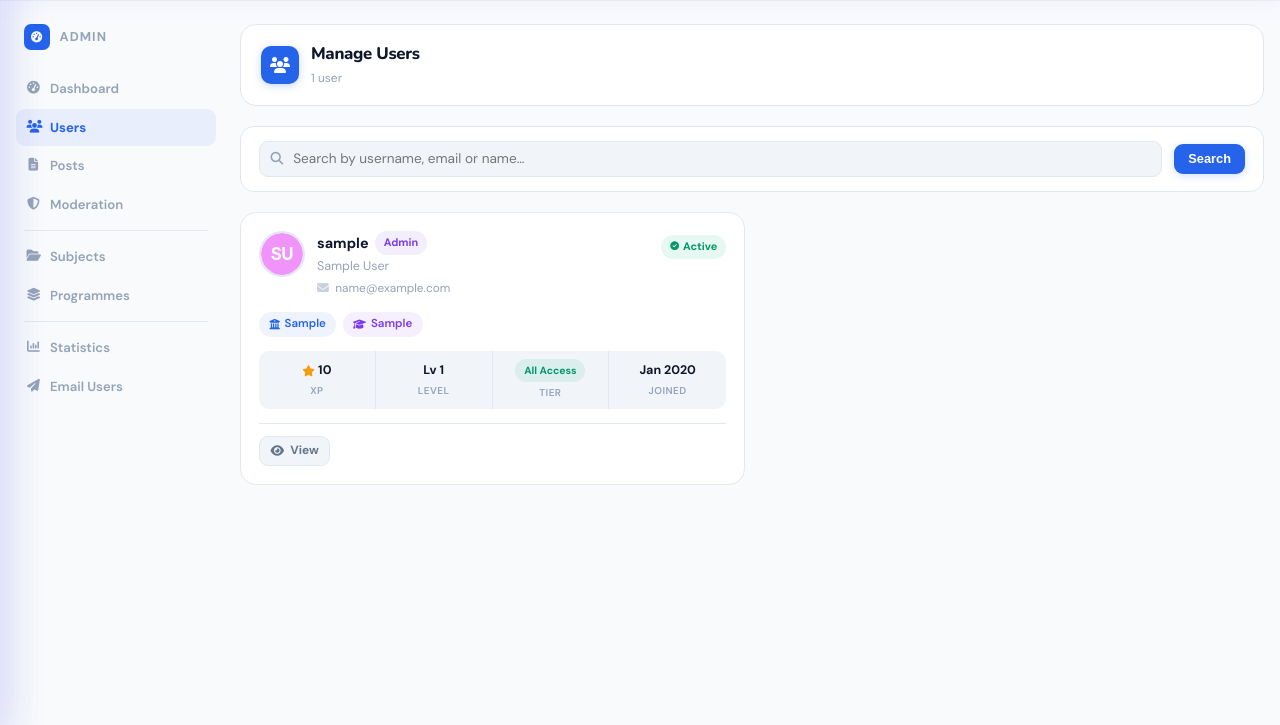
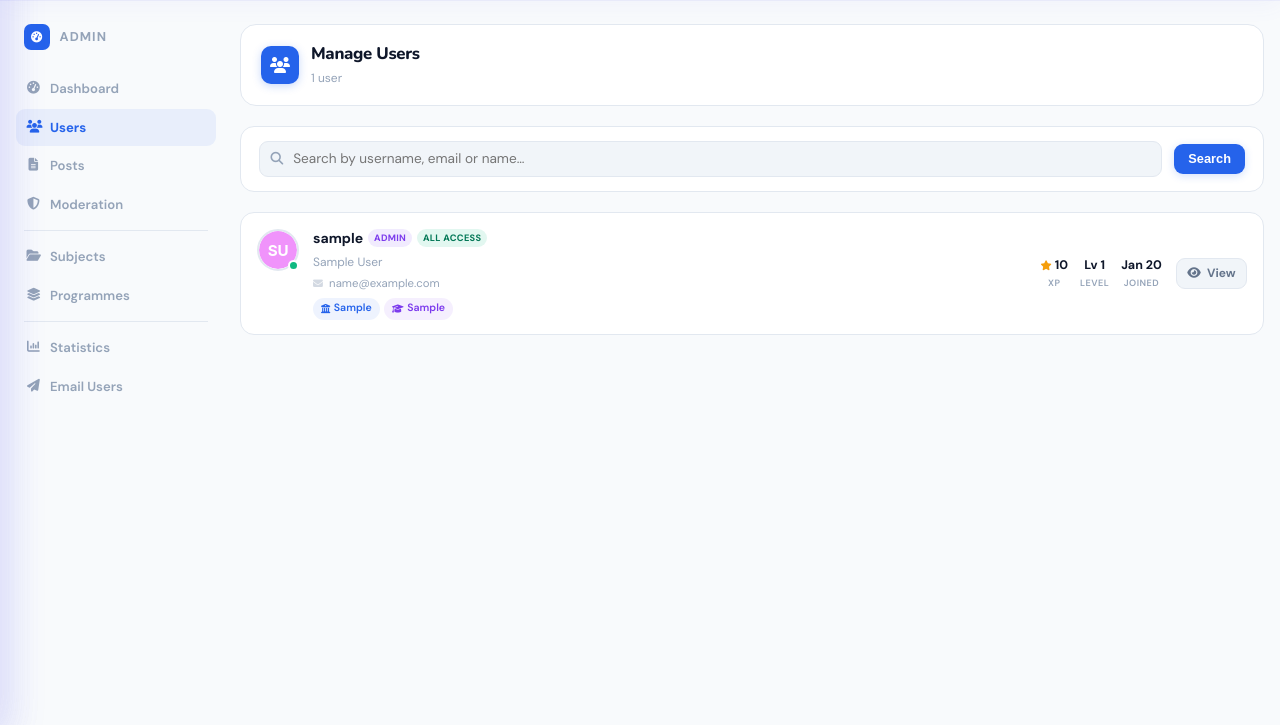
Before and after one commit to attastudy7-sudo/knowly, a Flask app: page /admin/users in a window 1280 px wide. Shown: the part 62-787 px from the top of the page. Run offline with Flask 3, Linux system fonts and the light colour scheme; a user stored in the database is signed in; tables that the repository leaves empty hold one stand-in row (values such as "Sample post"); some libraries are stand-ins or nearby versions.

Commit message:
UI Fixes

```diff
--- a/app/templates/admin/users.html
+++ b/app/templates/admin/users.html
@@ -36,120 +36,97 @@
 </div>
 
 {% if users.items %}
-<div class="au-grid">
+<div class="au-list">
     {% for user in users.items %}
-    <div class="au-card {% if not user.is_active %}au-card--inactive{% endif %}">
+    <div class="au-row {% if not user.is_active %}au-row--inactive{% endif %}">
 
-        {# ── Top row: avatar + identity + badges ── #}
-        <div class="au-top">
-            <img src="{{ user.profile_picture_url }}"
-                 alt="{{ user.username }}" class="au-avatar">
-            <div class="au-identity">
-                <div class="au-name">
-                    {{ user.username }}
+        {# ── Avatar with live status dot ── #}
+        <div class="au-avatar-wrap">
+            <img src="{{ user.profile_picture_url }}" alt="{{ user.username }}" class="au-avatar">
+            <span class="au-dot {% if user.is_active %}au-dot--on{% else %}au-dot--off{% endif %}"
+                  title="{{ 'Active' if user.is_active else 'Inactive' }}"></span>
+        </div>
+
+        {# ── Identity + meta ── #}
+        <div class="au-body">
+            <div class="au-name-row">
+                <span class="au-username">{{ user.username }}</span>
                 {% if user.is_admin %}
-                        <span class="adm-pill adm-pill--purple">Admin</span>
+                    <span class="au-badge au-badge--admin">Admin</span>
+                {% endif %}
+                {% if user.subscription_tier == 'premium' %}
+                    <span class="au-badge au-badge--premium">Premium</span>
+                {% elif user.can_access_all_content %}
+                    <span class="au-badge au-badge--access">All Access</span>
+                {% else %}
+                    <span class="au-badge au-badge--free">Free</span>
                 {% endif %}
             </div>
-                <div class="au-fullname">{{ user.full_name or '—' }}</div>
-                <div class="au-email">
-                    <i class="fas fa-envelope"></i> {{ user.email }}
-                </div>
-            </div>
-            <div class="au-status-badge">
-                <span class="adm-pill {% if user.is_active %}adm-pill--green{% else %}adm-pill--red{% endif %}">
-                    <i class="fas fa-{% if user.is_active %}circle-check{% else %}ban{% endif %}"
-                       style="font-size:.55rem"></i>
-                    {{ 'Active' if user.is_active else 'Inactive' }}
-                </span>
+
+            {% if user.full_name %}
+            <div class="au-fullname">{{ user.full_name }}</div>
+            {% endif %}
+
+            <div class="au-email"><i class="fas fa-envelope"></i> {{ user.email }}</div>
+
+            <div class="au-chips">
+                {% if user.school %}
+                <span class="au-chip au-chip--school"><i class="fas fa-university"></i> {{ user.school }}</span>
+                {% endif %}
+                {% if user.programme %}
+                <span class="au-chip au-chip--prog"><i class="fas fa-graduation-cap"></i> {{ user.programme }}</span>
+                {% endif %}
             </div>
         </div>
 
-        {# ── Meta chips ── #}
-        <div class="au-meta">
-            {% if user.school %}
-            <span class="au-chip au-chip--school">
-                <i class="fas fa-university"></i> {{ user.school }}
-            </span>
-            {% endif %}
-            {% if user.programme %}
-            <span class="au-chip au-chip--prog">
-                <i class="fas fa-graduation-cap"></i> {{ user.programme }}
-            </span>
-            {% endif %}
-            {% if not user.school and not user.programme %}
-            <span class="au-chip au-chip--empty">
-                <i class="fas fa-circle-info"></i> No school / programme set
-            </span>
-            {% endif %}
-        </div>
-
-        {# ── Stats row ── #}
+        {# ── Stats ── #}
         <div class="au-stats">
             <div class="au-stat">
-                <span class="au-stat-val">
-                    <i class="fas fa-star" style="color:#f59e0b;font-size:.7rem"></i>
-                    {{ user.xp_points }}
-                </span>
-                <span class="au-stat-label">XP</span>
+                <span class="au-stat-val"><i class="fas fa-star au-xp-icon"></i>{{ user.xp_points }}</span>
+                <span class="au-stat-lbl">XP</span>
             </div>
             <div class="au-stat">
                 <span class="au-stat-val">Lv {{ user.xp_level }}</span>
-                <span class="au-stat-label">Level</span>
+                <span class="au-stat-lbl">Level</span>
             </div>
             <div class="au-stat">
-                <span class="au-stat-val">
-                    {% if user.subscription_tier == 'premium' %}
-                        <span class="adm-pill adm-pill--amber" style="font-size:.65rem">Premium</span>
-                    {% elif user.can_access_all_content %}
-                        <span class="adm-pill adm-pill--green" style="font-size:.65rem">All Access</span>
-                    {% else %}
-                        <span class="adm-pill adm-pill--grey" style="font-size:.65rem">Free</span>
-                    {% endif %}
-                </span>
-                <span class="au-stat-label">Tier</span>
-            </div>
-            <div class="au-stat">
-                <span class="au-stat-val">{{ user.created_at.strftime('%b %Y') }}</span>
-                <span class="au-stat-label">Joined</span>
+                <span class="au-stat-val">{{ user.created_at.strftime('%b %y') }}</span>
+                <span class="au-stat-lbl">Joined</span>
             </div>
         </div>
 
         {# ── Actions ── #}
         <div class="au-actions">
             <a href="{{ url_for('users.profile', username=user.username) }}"
-               class="adm-btn adm-btn--secondary adm-btn--sm" target="_blank">
-                <i class="fas fa-eye"></i> View
+               class="adm-btn adm-btn--secondary adm-btn--sm au-action-btn" target="_blank" title="View profile">
+                <i class="fas fa-eye"></i><span class="au-lbl"> View</span>
             </a>
             {% if user.id != current_user.id %}
-            <form action="{{ url_for('admin.toggle_user_active', user_id=user.id) }}"
-                  method="post" style="display:contents">
+            <form action="{{ url_for('admin.toggle_user_active', user_id=user.id) }}" method="post" style="display:contents">
                 <input type="hidden" name="csrf_token" value="{{ csrf_token() }}">
                 <button type="submit"
-                        class="adm-btn adm-btn--sm {% if user.is_active %}adm-btn--warning{% else %}adm-btn--success{% endif %}">
-                    <i class="fas fa-{% if user.is_active %}ban{% else %}check{% endif %}"></i>
-                    {{ 'Deactivate' if user.is_active else 'Activate' }}
+                        class="adm-btn adm-btn--sm au-action-btn {% if user.is_active %}adm-btn--warning{% else %}adm-btn--success{% endif %}"
+                        title="{{ 'Deactivate' if user.is_active else 'Activate' }}">
+                    <i class="fas fa-{% if user.is_active %}ban{% else %}check{% endif %}"></i><span class="au-lbl"> {{ 'Deactivate' if user.is_active else 'Activate' }}</span>
                 </button>
             </form>
-            <form action="{{ url_for('admin.toggle_premium_access', user_id=user.id) }}"
-                  method="post" style="display:contents">
+            <form action="{{ url_for('admin.toggle_premium_access', user_id=user.id) }}" method="post" style="display:contents">
                 <input type="hidden" name="csrf_token" value="{{ csrf_token() }}">
-                <button type="submit" class="adm-btn adm-btn--sm adm-btn--secondary"
+                <button type="submit" class="adm-btn adm-btn--sm adm-btn--secondary au-action-btn"
                         title="{{ 'Revoke all-access' if user.can_access_all_content else 'Grant all-access' }}">
-                    <i class="fas fa-{% if user.can_access_all_content %}lock{% else %}unlock{% endif %}"></i>
-                    {{ 'Revoke Access' if user.can_access_all_content else 'Grant Access' }}
+                    <i class="fas fa-{% if user.can_access_all_content %}lock{% else %}unlock{% endif %}"></i><span class="au-lbl"> {{ 'Revoke' if user.can_access_all_content else 'Grant' }}</span>
                 </button>
             </form>
-            <form action="{{ url_for('admin.delete_user', user_id=user.id) }}"
-                  method="post" style="display:contents"
+            <form action="{{ url_for('admin.delete_user', user_id=user.id) }}" method="post" style="display:contents"
                   onsubmit="return confirm('Permanently delete {{ user.username }}? This cannot be undone.')">
                 <input type="hidden" name="csrf_token" value="{{ csrf_token() }}">
-                <button type="submit" class="adm-btn adm-btn--danger adm-btn--sm">
-                    <i class="fas fa-trash"></i> Delete
+                <button type="submit" class="adm-btn adm-btn--danger adm-btn--sm au-action-btn" title="Delete">
+                    <i class="fas fa-trash"></i>
                 </button>
             </form>
             {% endif %}
         </div>
+
     </div>
     {% endfor %}
 </div>
@@ -179,152 +156,213 @@
 {% endif %}
 
 <style>
-/* ── User card grid ── */
-.au-grid {
-    display: grid;
-    grid-template-columns: repeat(auto-fill, minmax(340px, 1fr));
-    gap: .875rem;
+/* ─── List container ─── */
+.au-list {
+    display: flex;
+    flex-direction: column;
+    gap: .45rem;
 }
 
-.au-card {
+/* ─── Row: desktop horizontal layout ─── */
+.au-row {
     background: var(--bg-card);
     border: 1px solid var(--border);
-    border-radius: 16px;
-    padding: 1.125rem;
+    border-radius: 14px;
+    padding: .875rem 1rem;
+    display: flex;
+    align-items: center;
+    gap: .875rem;
+    transition: box-shadow .18s, border-color .18s;
+    min-width: 0;
+}
+.au-row:hover {
+    box-shadow: 0 2px 14px rgba(0,0,0,.07);
+    border-color: rgba(99,102,241,.22);
+}
+.au-row--inactive { opacity: .58; }
+
+/* ─── Avatar + status dot ─── */
+.au-avatar-wrap {
+    position: relative;
+    flex-shrink: 0;
+    align-self: flex-start;
+    margin-top: .1rem;
+}
+.au-avatar {
+    width: 42px; height: 42px;
+    border-radius: 50%;
+    object-fit: cover;
+    border: 2px solid var(--border);
+    display: block;
+}
+.au-dot {
+    position: absolute;
+    bottom: 0; right: 0;
+    width: 11px; height: 11px;
+    border-radius: 50%;
+    border: 2.5px solid var(--bg-card);
+}
+.au-dot--on  { background: #10b981; }
+.au-dot--off { background: #ef4444; }
+
+/* ─── Identity body ─── */
+.au-body {
+    flex: 1;
+    min-width: 0;
     display: flex;
     flex-direction: column;
-    gap: .875rem;
-    transition: box-shadow .2s, border-color .2s;
+    gap: .18rem;
 }
-.au-card:hover {
-    box-shadow: 0 4px 16px rgba(0,0,0,.07);
-    border-color: rgba(99,102,241,.25);
-}
-.au-card--inactive { opacity: .65; }
-
-/* ── Top row ── */
-.au-top {
+.au-name-row {
     display: flex;
-    align-items: flex-start;
-    gap: .75rem;
-}
-.au-avatar {
-    width: 46px; height: 46px;
-    border-radius: 50%;
-    object-fit: cover;
-    border: 2.5px solid var(--border);
-    flex-shrink: 0;
-}
-.au-identity { flex: 1; min-width: 0; }
-.au-name {
-    font-weight: 800;
-    font-size: .9rem;
-    color: var(--text-primary);
-    display: flex; align-items: center; gap: .4rem;
+    align-items: center;
+    gap: .3rem;
     flex-wrap: wrap;
 }
+.au-username {
+    font-weight: 800;
+    font-size: .875rem;
+    color: var(--text-primary);
+}
+.au-badge {
+    font-size: .58rem;
+    font-weight: 700;
+    padding: .1rem .38rem;
+    border-radius: 20px;
+    letter-spacing: .03em;
+    text-transform: uppercase;
+    white-space: nowrap;
+}
+.au-badge--admin   { background: rgba(139,92,246,.12); color: #7c3aed; }
+.au-badge--premium { background: rgba(245,158,11,.12); color: #b45309; }
+.au-badge--access  { background: rgba(16,185,129,.12); color: #047857; }
+.au-badge--free    { background: var(--bg-secondary);  color: var(--text-muted); border: 1px solid var(--border); }
+[data-theme="dark"] .au-badge--free { border-color: var(--border); }
+
 .au-fullname {
-    font-size: .78rem;
+    font-size: .75rem;
     color: var(--text-muted);
-    margin-top: .1rem;
     white-space: nowrap; overflow: hidden; text-overflow: ellipsis;
 }
 .au-email {
-    font-size: .74rem;
+    font-size: .71rem;
     color: var(--text-muted);
-    margin-top: .15rem;
     white-space: nowrap; overflow: hidden; text-overflow: ellipsis;
 }
-.au-email i { opacity: .5; margin-right: .2rem; }
-.au-status-badge { flex-shrink: 0; }
+.au-email i { opacity: .4; margin-right: .2rem; font-size: .62rem; }
 
-/* ── Meta chips ── */
-.au-meta {
+/* ─── Chips ─── */
+.au-chips {
     display: flex;
     flex-wrap: wrap;
-    gap: .4rem;
+    gap: .28rem;
+    margin-top: .12rem;
 }
 .au-chip {
-    display: inline-flex; align-items: center; gap: .3rem;
-    padding: .22rem .65rem;
+    display: inline-flex; align-items: center; gap: .22rem;
+    padding: .16rem .5rem;
     border-radius: 20px;
-    font-size: .72rem; font-weight: 600;
-    white-space: nowrap;
-    max-width: 100%;
+    font-size: .66rem; font-weight: 600;
+    white-space: nowrap; max-width: 140px;
     overflow: hidden; text-overflow: ellipsis;
 }
-.au-chip i { font-size: .65rem; flex-shrink: 0; }
-.au-chip--school {
-    background: rgba(37,99,235,.08);
-    color: #2563eb;
-}
-.au-chip--prog {
-    background: rgba(124,58,237,.08);
-    color: #7c3aed;
-}
-.au-chip--empty {
-    background: var(--bg-secondary);
-    color: var(--text-muted);
-    border: 1px solid var(--border);
-}
+.au-chip i { font-size: .58rem; flex-shrink: 0; }
+.au-chip--school { background: rgba(37,99,235,.08);  color: #2563eb; }
+.au-chip--prog   { background: rgba(124,58,237,.08); color: #7c3aed; }
+[data-theme="dark"] .au-chip--school { background: rgba(37,99,235,.15); }
+[data-theme="dark"] .au-chip--prog   { background: rgba(124,58,237,.15); }
 
-/* ── Stats row ── */
+/* ─── Stats block ─── */
 .au-stats {
-    display: grid;
-    grid-template-columns: repeat(4, 1fr);
-    background: var(--bg-secondary);
-    border-radius: 10px;
-    overflow: hidden;
+    display: flex;
+    gap: .75rem;
+    flex-shrink: 0;
+    align-items: center;
 }
 .au-stat {
     display: flex;
     flex-direction: column;
     align-items: center;
-    justify-content: center;
-    padding: .5rem .25rem;
-    gap: .15rem;
-    border-right: 1px solid var(--border);
+    gap: .05rem;
 }
-.au-stat:last-child { border-right: none; }
 .au-stat-val {
     font-size: .78rem; font-weight: 700;
     color: var(--text-primary);
-    display: flex; align-items: center; gap: .2rem;
+    white-space: nowrap;
+    display: flex; align-items: center; gap: .18rem;
 }
-.au-stat-label {
-    font-size: .62rem;
+.au-xp-icon { color: #f59e0b; font-size: .62rem; }
+.au-stat-lbl {
+    font-size: .57rem;
     color: var(--text-muted);
     text-transform: uppercase;
     letter-spacing: .05em;
     font-weight: 600;
 }
 
-/* ── Actions ── */
+/* ─── Actions ─── */
 .au-actions {
     display: flex;
-    gap: .4rem;
+    gap: .3rem;
+    align-items: center;
+    flex-shrink: 0;
+}
+.au-action-btn { white-space: nowrap; }
+
+/* ─── Mobile: full stack ─── */
+@media (max-width: 640px) {
+    .au-row {
         flex-wrap: wrap;
-    border-top: 1px solid var(--border);
-    padding-top: .75rem;
+        align-items: flex-start;
+        padding: .8rem;
+        gap: 0;
     }
 
-/* ── Dark mode ── */
-[data-theme="dark"] .au-card {
-    box-shadow: none;
+    /* Top section: avatar + body side by side */
+    .au-avatar-wrap {
+        margin-right: .625rem;
+        margin-bottom: 0;
     }
-[data-theme="dark"] .au-card:hover {
-    box-shadow: 0 4px 20px rgba(0,0,0,.3);
+    .au-body {
+        /* takes remaining width next to avatar */
+        flex: 1;
+        min-width: 0;
     }
-[data-theme="dark"] .au-chip--school { background: rgba(37,99,235,.15); }
-[data-theme="dark"] .au-chip--prog   { background: rgba(124,58,237,.15); }
 
-/* ── Responsive ── */
-@media (max-width: 600px) {
-    .au-grid { grid-template-columns: 1fr; gap: .75rem; }
-    .au-stats { grid-template-columns: repeat(2, 1fr); }
-    .au-stat:nth-child(2) { border-right: none; }
-    .au-stat:nth-child(3) { border-right: 1px solid var(--border); }
-    .au-actions .adm-btn { flex: 1; justify-content: center; }
+    /* Stats + actions sit below, full width, separated by a line */
+    .au-stats {
+        width: 100%;
+        margin-top: .6rem;
+        padding-top: .6rem;
+        border-top: 1px solid var(--border);
+        justify-content: flex-start;
+        gap: 1rem;
+    }
+    .au-actions {
+        width: 100%;
+        margin-top: .5rem;
+        flex-wrap: wrap;
+        gap: .3rem;
+    }
+    /* Grow all action buttons evenly */
+    .au-actions .adm-btn {
+        flex: 1;
+        justify-content: center;
+        min-width: 0;
+    }
+    /* Delete button stays compact — icon only */
+    .au-actions form:last-child .adm-btn {
+        flex: 0 0 auto;
+    }
+    /* Always show labels on mobile so buttons are readable */
+    .au-lbl { display: inline; }
+}
+
+/* ─── Tablet: hide text labels, icon-only actions ─── */
+@media (min-width: 641px) and (max-width: 900px) {
+    .au-lbl { display: none; }
+    .au-stats { gap: .5rem; }
+    .au-chip { max-width: 100px; }
 }
 </style>
 
```
Lines whose indentation alone changed are shown as unchanged.
